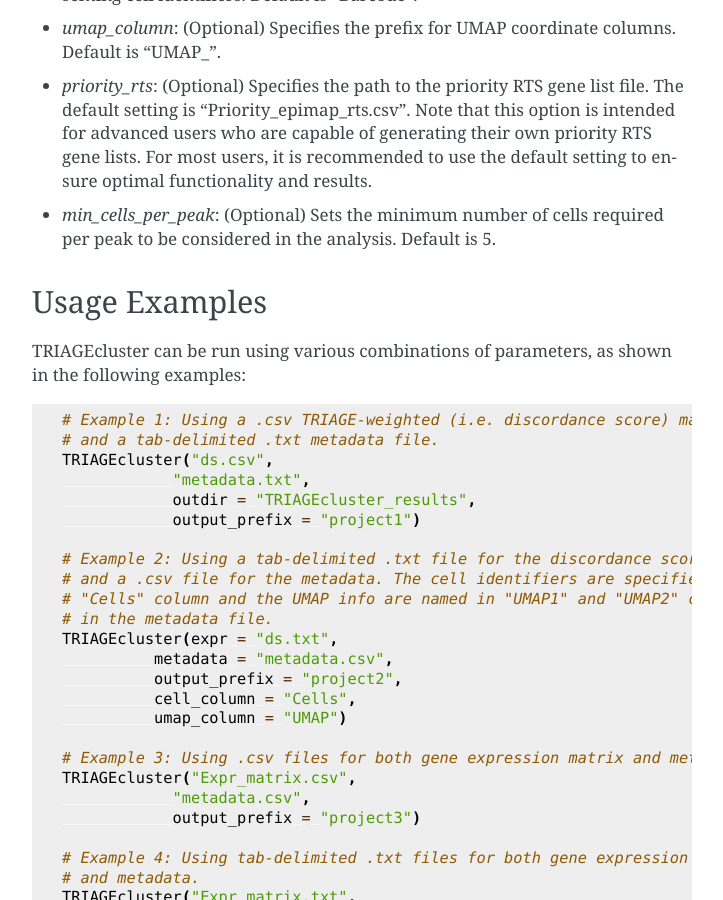
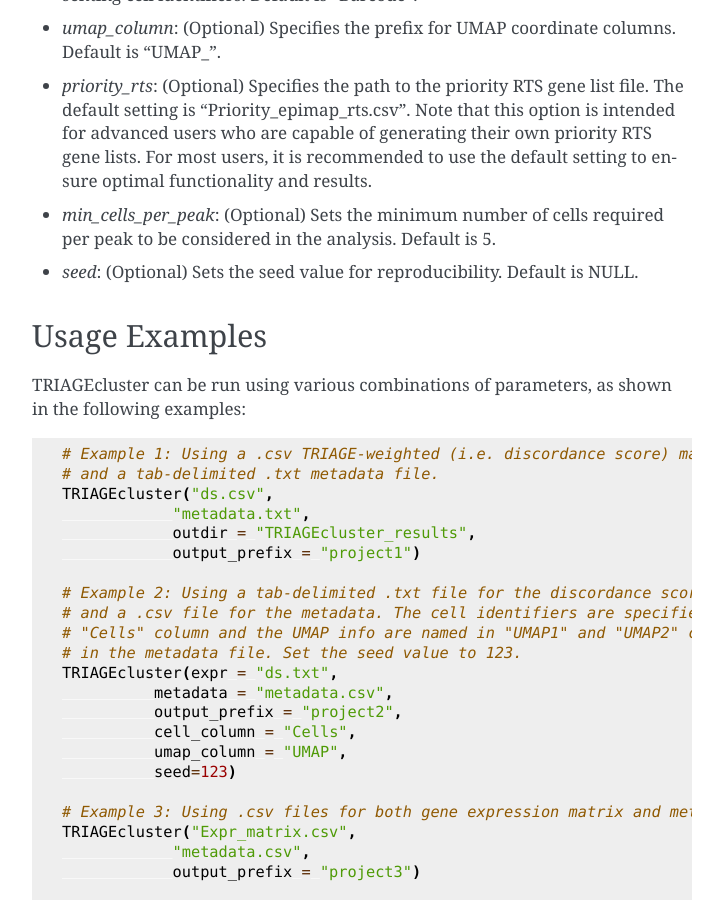
Before and after one commit to Qiongyi/TRIAGE_R_Package, a Sphinx documentation site: the page built from docs/TRIAGEcluster.rst, in a window 1280 px wide and 900 px high, scrolled down 1201 px. Shown: the whole window, without its empty margins (388-1111 px from the left). Built offline with Sphinx 7.4.7, drawn with Linux system fonts in a browser that asks for light colours.

Commit message:
Update docs for TRIAGE R Package v1.1.2

```diff
--- a/docs/Installation.rst
+++ b/docs/Installation.rst
@@ -58,11 +58,11 @@ In future R sessions, activate the r-reticulate environment:
 Installing TRIAGE R Package
 ---------------------------
 
-1. Download the TRIAGE R package (e.g., TRIAGE_1.1.1.tar.gz) from the GitHub repository: https://github.com/Qiongyi/TRIAGE_R_Package
+1. Download the TRIAGE R package (e.g., TRIAGE_1.1.2.tar.gz) from the GitHub repository: https://github.com/Qiongyi/TRIAGE_R_Package
 
 2. Install the TRIAGE R package from the source file:
 
 .. code-block:: R
 
-    install.packages("path/to/TRIAGE_1.1.1.tar.gz", repos = NULL, type = "source")
+    install.packages("path/to/TRIAGE_1.1.2.tar.gz", repos = NULL, type = "source")
     library(TRIAGE)
--- a/docs/TRIAGEcluster.rst
+++ b/docs/TRIAGEcluster.rst
@@ -50,6 +50,9 @@ Parameters
 
 - `min_cells_per_peak`: (Optional) Sets the minimum number of cells required per peak to be considered in the analysis. Default is 5.
 
+..
+
+- `seed`: (Optional) Sets the seed value for reproducibility. Default is NULL.
 
 Usage Examples
 --------------
@@ -68,12 +71,13 @@ TRIAGEcluster can be run using various combinations of parameters, as shown in t
     # Example 2: Using a tab-delimited .txt file for the discordance score matrix
     # and a .csv file for the metadata. The cell identifiers are specified in the
     # "Cells" column and the UMAP info are named in "UMAP1" and "UMAP2" columns
-    # in the metadata file.
+    # in the metadata file. Set the seed value to 123.
     TRIAGEcluster(expr = "ds.txt",
               metadata = "metadata.csv",
               output_prefix = "project2",
               cell_column = "Cells",
-              umap_column = "UMAP")
+              umap_column = "UMAP",
+              seed=123)
 
     # Example 3: Using .csv files for both gene expression matrix and metadata.
     TRIAGEcluster("Expr_matrix.csv",
--- a/docs/Testing TRIAGE.rst
+++ b/docs/Testing TRIAGE.rst
@@ -113,7 +113,7 @@ Objective: To use `TRIAGEcluster` for cell clustering, `byPeak()` for analyzing
 
     # Select a suitable bandwidth and calculate average gene expression
     peak_file <- "tests/test4/demo_bw0.80_metadata.csv"
-    avg_peak <- byPeak(expr_file, peak_file)
+    avg_peak <- byPeak(expr_file, peak_file, cell_column = "Barcode", peak_column = "Peak")
     # Save the average gene expression result to a CSV file
     write.csv(avg_peak, file = "tests/test4/AverageByPeak.csv", row.names = TRUE, quote = FALSE)
 
```
Also changed, not shown: docs/User-friendly functions.rst (+14 -6 lines), 14 other files.
